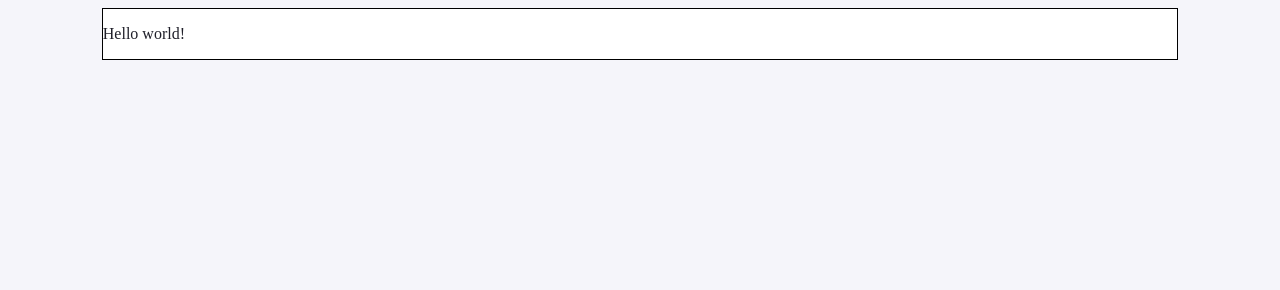
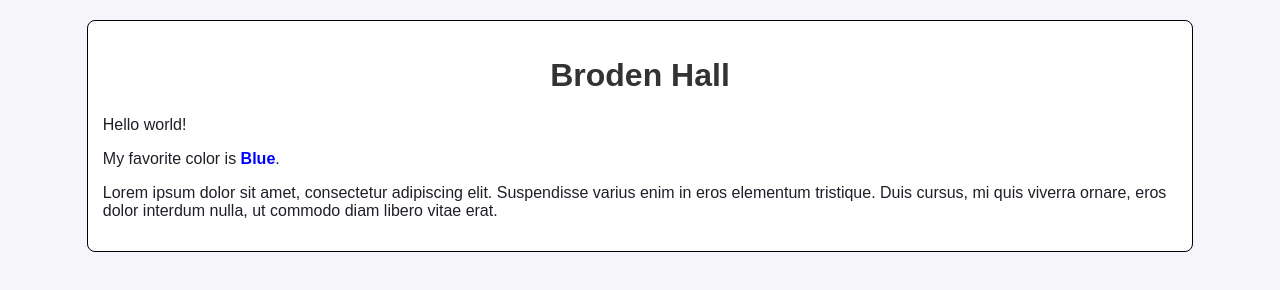
Before and after one commit to BrodenHall/brodhall-hw6, a plain HTML site: page index.html in a window 1280 px wide. Drawn offline with Linux system fonts and the light colour scheme.

Commit message:
Added name, favorite color, and lorem ipsum text

```diff
--- a/css/stylesheet.css
+++ b/css/stylesheet.css
@@ -1,8 +1,24 @@
-body { background: #f5f5fa; color: #1f1f29; }
+body {
+    background: #f5f5fa;
+    color: #1f1f29;
+    font-family: Arial, sans-serif;
+}
 
 .container {
     width: 85%;
-    margin: auto;
-    background-color:white;
+    margin: 20px auto;
+    background-color: white;
     border: 1px solid black;
+    padding: 15px;
+    border-radius: 8px; /* rounded corners */
 }
+
+h1 {
+    text-align: center;
+    color: #333;
+}
+
+.favorite {
+    color: blue;
+    font-weight: bold;
+}
--- a/index.html
+++ b/index.html
@@ -1,15 +1,22 @@
 <!DOCTYPE html>
-
 <html lang="en">
 <head>
     <meta charset="utf-8">
-        <title> Git Test Page </title>
+    <title>Git Test Page</title>
     <link rel="stylesheet" type="text/css" href="./css/stylesheet.css" />
 </head>
 
 <body>
     <div class="container">
+        <h1>Broden Hall</h1>
         <p>Hello world!</p>
+        <p>My favorite color is <span class="favorite">Blue</span>.</p>
+        <p>
+            Lorem ipsum dolor sit amet, consectetur adipiscing elit.
+            Suspendisse varius enim in eros elementum tristique. Duis
+            cursus, mi quis viverra ornare, eros dolor interdum nulla,
+            ut commodo diam libero vitae erat.
+        </p>
     </div>
 </body>
 </html>
```
Also changed, not shown: IndexFeature.html (added). Lines whose indentation alone changed are shown as unchanged.
